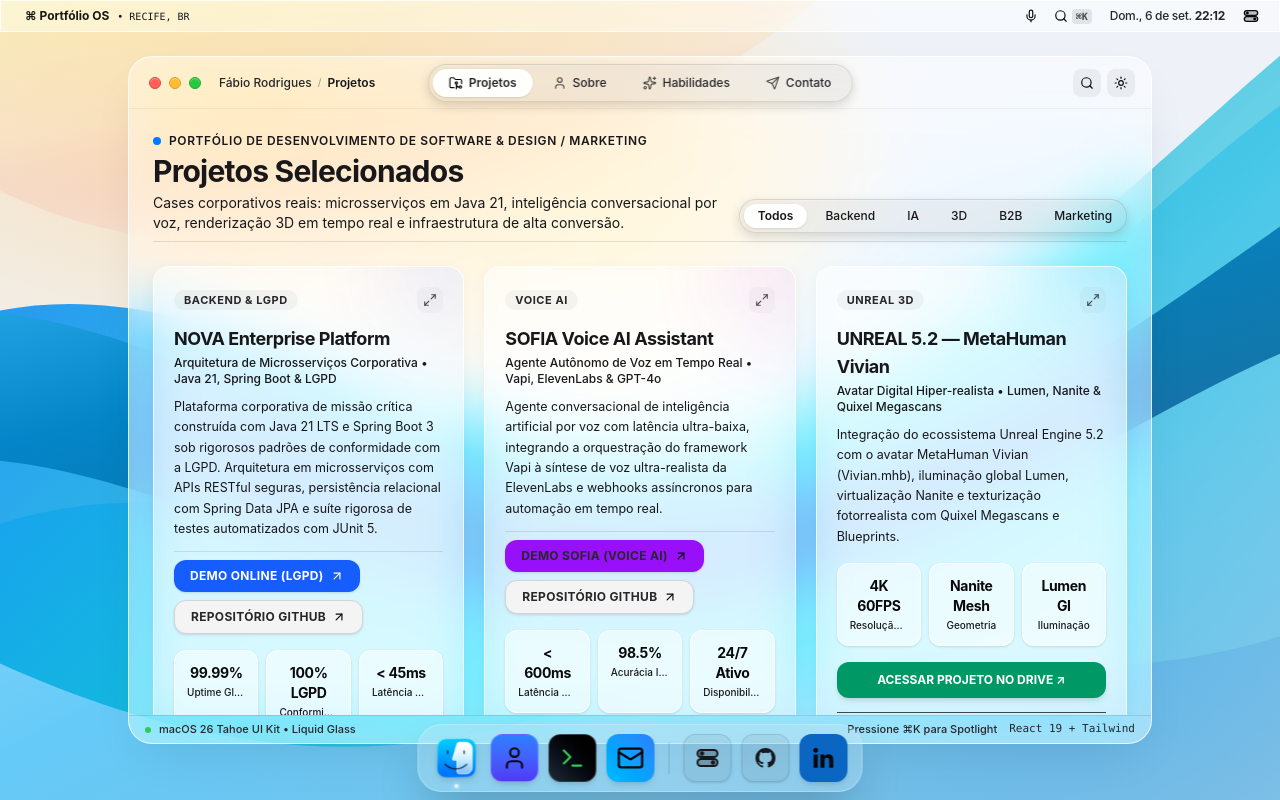
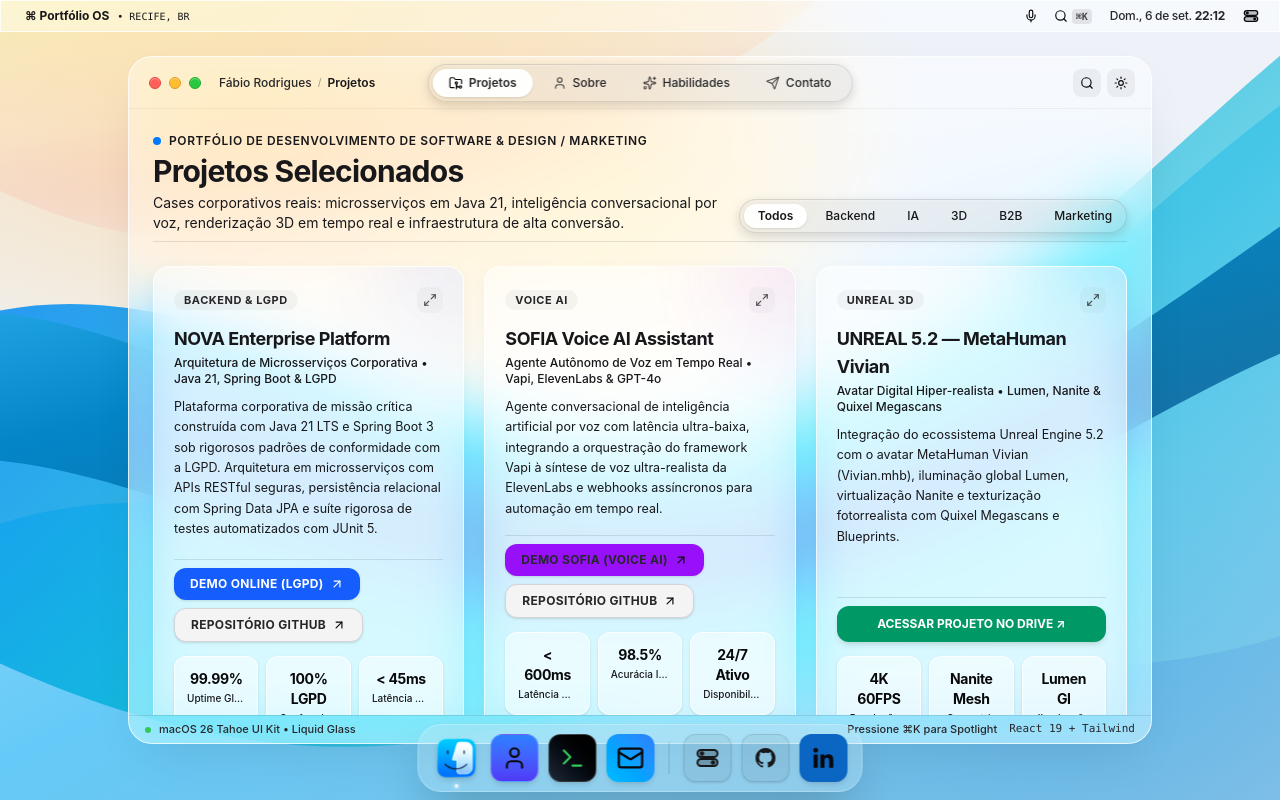
Before and after one commit to fabiorodrigues-tech-dev/portfolio-liquid-glass-experience, a React (Vite) app: page / in a window 1280 px wide. Built offline with nearby package versions, Linux system fonts and the light colour scheme; a web font is replaced by a local one.

Commit message:
refactor(projects): alinhamento horizontal cirurgico dos botoes e metricas com mt-auto e items-stretch

```diff
--- a/src/components/ProjectCard.tsx
+++ b/src/components/ProjectCard.tsx
@@ -29,14 +29,15 @@
   return (
     <article
       onClick={() => onSelectProject(project)}
-      className="bg-white/40 dark:bg-white/[0.05] backdrop-blur-xl border border-white/70 dark:border-white/10 rounded-2xl p-5 shadow-[0_4px_16px_rgba(0,0,0,0.04)] dark:shadow-none transition-all duration-200 hover:-translate-y-1 hover:shadow-xl cursor-pointer group flex flex-col justify-between relative overflow-hidden"
+      className="bg-white/40 dark:bg-white/[0.05] backdrop-blur-xl border border-white/70 dark:border-white/10 rounded-2xl p-5 shadow-[0_4px_16px_rgba(0,0,0,0.04)] dark:shadow-none transition-all duration-200 hover:-translate-y-1 hover:shadow-xl cursor-pointer group flex flex-col justify-between h-full relative overflow-hidden"
     >
       {/* Card Ambient Glow */}
       <div
         className={`absolute -right-16 -top-16 w-36 h-36 rounded-full bg-gradient-to-br ${project.imageGradient} blur-2xl opacity-40 pointer-events-none group-hover:opacity-70 transition-opacity`}
       />
 
-      <div>
+      {/* Bloco Superior: Badge, Título, Subtítulo e Parágrafo Descritivo */}
+      <div className="flex-1 flex flex-col">
         {/* Header: Category Badge & QuickLook trigger */}
         <div className="flex items-center justify-between gap-2 mb-3">
           <span
@@ -71,14 +72,27 @@
         <p className="text-[12.5px] leading-relaxed text-zinc-800 dark:text-zinc-100 mt-2.5">
           {project.description}
         </p>
+      </div>
 
-        {/* Specific Action Buttons (e.g. Demo NOVA, Ação SOFIA, Repositório GitHub) */}
-        {project.actionButtons && project.actionButtons.length > 0 && (
+      {/* Bloco Inferior: Botões de Ação + Métricas + Tags de Tecnologia com mt-auto */}
+      <div className="mt-auto pt-4 flex flex-col gap-3.5">
+        {/* Linha dos Botões de Ação (Demo / GitHub / Drive) */}
+        {((project.actionButtons && project.actionButtons.length > 0) || project.id === 'unreal-metahuman-vivian' || project.title.includes('UNREAL 5.2')) && (
           <div
-            className="flex flex-col sm:flex-row flex-wrap gap-2 my-3 pt-2 border-t border-black/10 dark:border-white/10"
+            className="flex flex-col sm:flex-row flex-wrap gap-2 pt-2 border-t border-black/10 dark:border-white/10"
             onClick={(e) => e.stopPropagation()}
           >
-            {project.actionButtons.map((btn, bIdx) => (
+            {project.id === 'unreal-metahuman-vivian' || project.title.includes('UNREAL 5.2') ? (
+              <a
+                href="https://drive.google.com/drive/folders/1AsF5mKlXNVl4OMfU4rnzychZqWkDMy63?usp=sharing"
+                target="_blank"
+                rel="noreferrer"
+                className="flex-1 py-2.5 px-4 rounded-xl bg-emerald-600 hover:bg-emerald-500 text-white font-bold text-xs flex items-center justify-center gap-1.5 shadow-md transition-all active:scale-95"
+              >
+                ACESSAR PROJETO NO DRIVE ↗
+              </a>
+            ) : (
+              project.actionButtons?.map((btn, bIdx) => (
                 <a
                   key={bIdx}
                   href={btn.url}
@@ -95,12 +109,13 @@
                   <span>{btn.label}</span>
                   <ArrowUpRight className="w-3.5 h-3.5 ml-1.5 shrink-0" />
                 </a>
-            ))}
+              ))
+            )}
           </div>
         )}
 
-        {/* Project Metrics Display with Kit Accents */}
-        <div className="grid grid-cols-3 gap-2 my-4">
+        {/* Linha das Caixas de Métricas */}
+        <div className="grid grid-cols-3 gap-2">
           {project.metrics.map((m, idx) => (
             <div
               key={idx}
@@ -119,26 +134,10 @@
           ))}
         </div>
 
-        {/* Botão de Ação Oficial UNREAL 5.2 (Drive) */}
-        {(project.id === 'unreal-metahuman-vivian' || project.title.includes('UNREAL 5.2')) && (
-          <div className="mt-4 flex gap-2.5" onClick={(e) => e.stopPropagation()}>
-            <a
-              href="https://drive.google.com/drive/folders/1AsF5mKlXNVl4OMfU4rnzychZqWkDMy63?usp=sharing"
-              target="_blank"
-              rel="noreferrer"
-              className="flex-1 py-2.5 px-4 rounded-xl bg-emerald-600 hover:bg-emerald-500 text-white font-bold text-xs flex items-center justify-center gap-1.5 shadow-md transition-all active:scale-95"
-            >
-              ACESSAR PROJETO NO DRIVE ↗
-            </a>
-          </div>
-        )}
-      </div>
+        {/* Linha Divisória e Tags de Tecnologia */}
+        <div className="h-px w-full bg-black/60 dark:bg-white/10 my-0.5" />
 
-      {/* Explicit Divider */}
-      <div className="h-px w-full bg-black/60 dark:bg-white/10 my-3.5" />
-
-      {/* Card Footer: Tech Tags & Links */}
-      <div className="flex items-center justify-between gap-2 mt-auto">
+        <div className="flex items-center justify-between gap-2">
           <div className="flex flex-wrap gap-1">
             {project.tags.slice(0, 3).map((tag) => (
               <span
@@ -181,6 +180,7 @@
             )}
           </div>
         </div>
+      </div>
     </article>
   )
 }
--- a/src/components/tabs/ProjectsTab.tsx
+++ b/src/components/tabs/ProjectsTab.tsx
@@ -70,7 +70,7 @@
       </div>
 
       {/* Projects Grid */}
-      <div className="grid grid-cols-1 md:grid-cols-2 xl:grid-cols-3 gap-5 transition-all duration-300">
+      <div className="grid grid-cols-1 md:grid-cols-2 lg:grid-cols-3 gap-5 items-stretch transition-all duration-300">
         {filteredProjects.map((project) => (
           <ProjectCard
             key={project.id}
```
Lines whose indentation alone changed are shown as unchanged.
